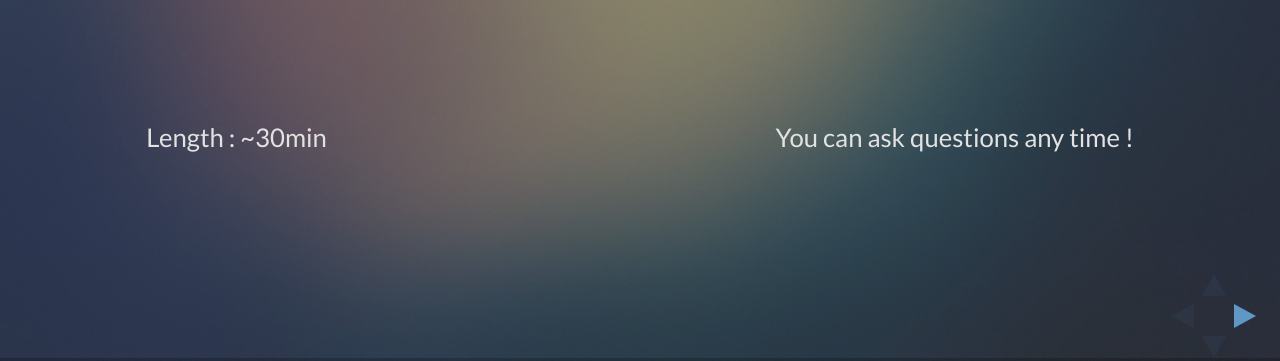
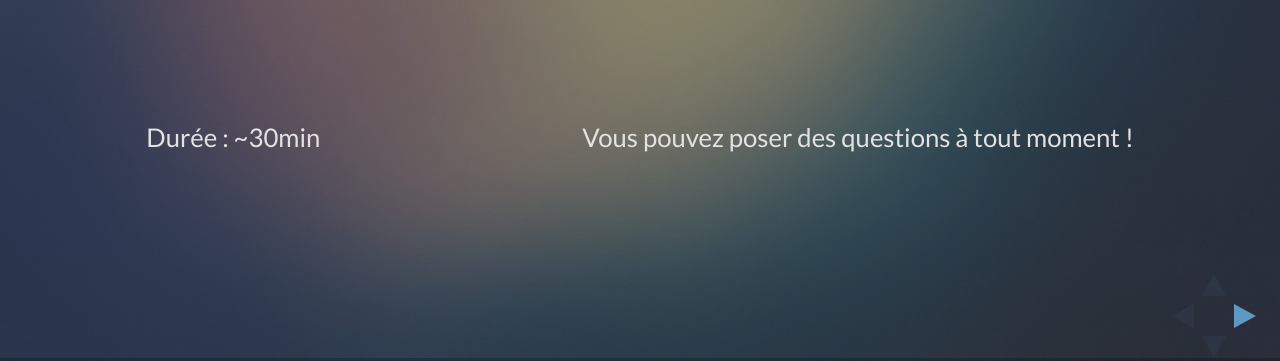
Before and after one commit to tychota/conf-docker-bam, a plain HTML site: page index.html in a window 1280 px wide. Shown: the part 439-800 px from the top of the page. Drawn offline with Linux system fonts and the light colour scheme.

Commit message:
fix mistakes

```diff
--- a/index.html
+++ b/index.html
@@ -156,8 +156,8 @@
 					<h1>Docker</h1>
 
                     <div style="position: relative; bottom: -100px; font-size: 25px;">
-                        <p style="text-align: left; float: left;">Length : ~30min</p>
-                        <p style="text-align: right; float: right;">You can ask questions any time ! </p>
+                        <p style="text-align: left; float: left;">Durée : ~30min</p>
+                        <p style="text-align: right; float: right;">Vous pouvez poser des questions à tout moment ! </p>
                     </div>
 				</section>
 
```
